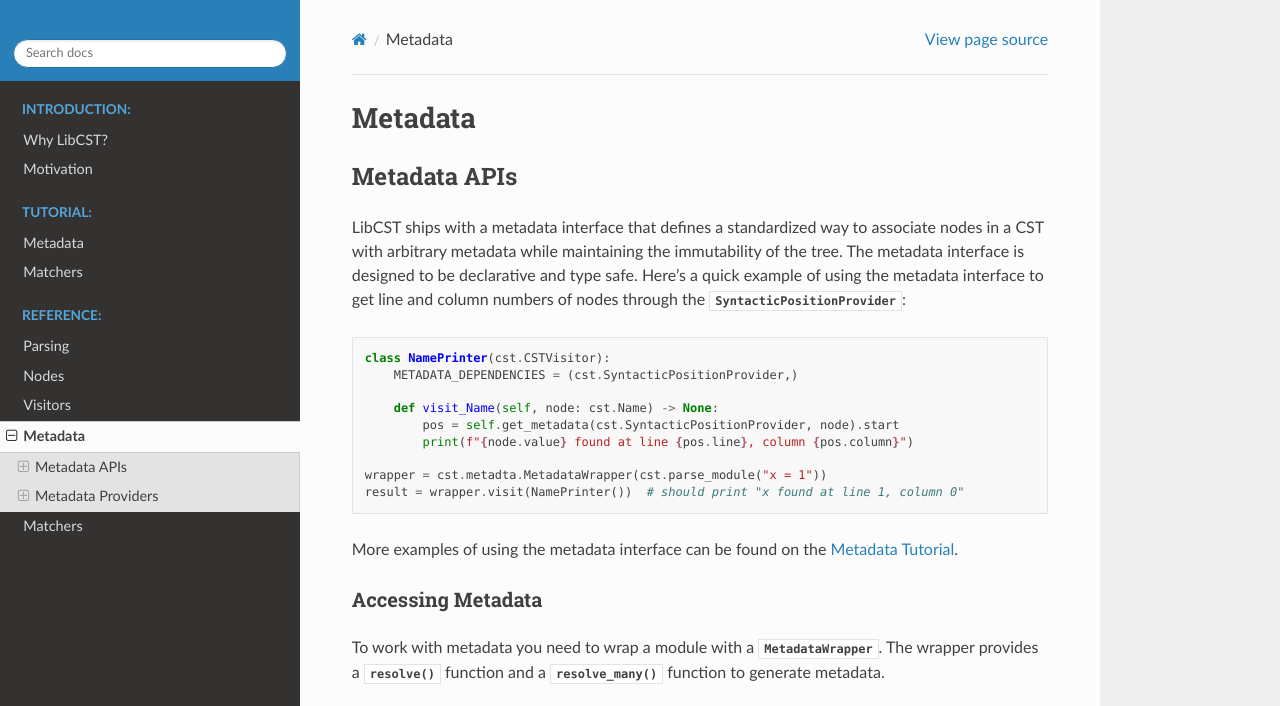
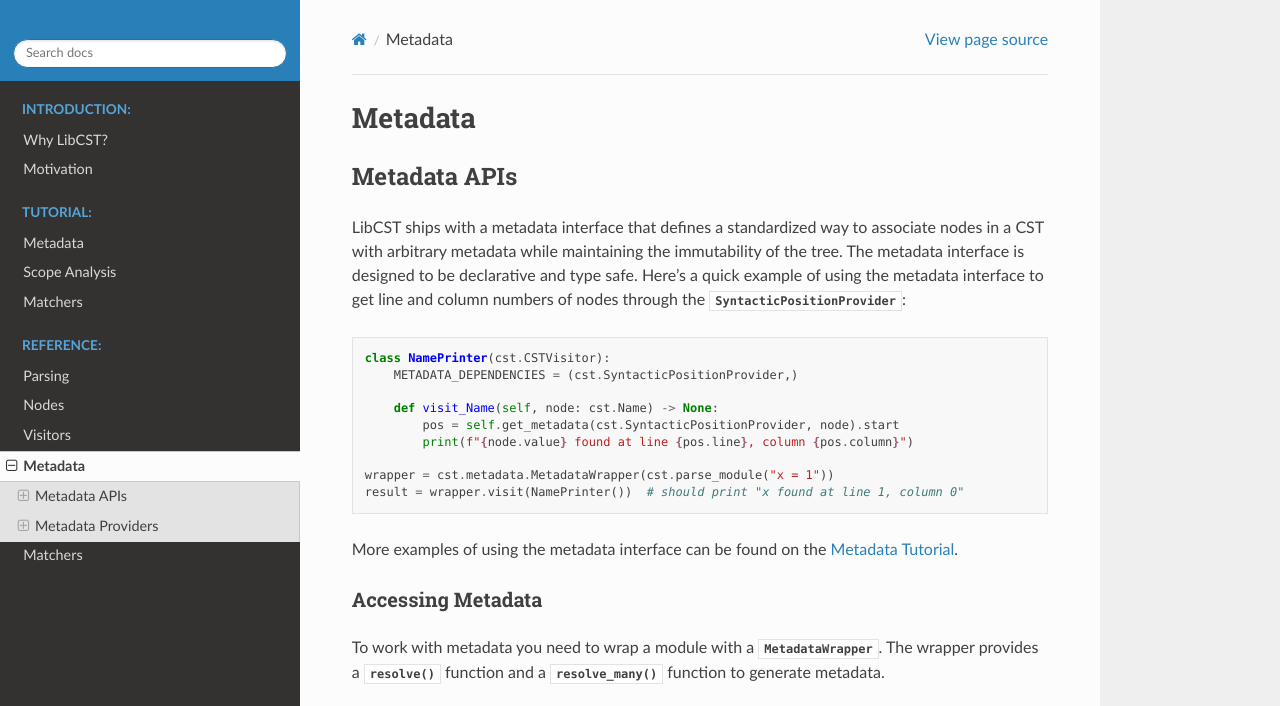
Before and after one commit to Instagram/LibCST, a Sphinx documentation site: the page built from docs/source/metadata.rst, in a window 1280 px wide and 900 px high, cut to the strip 0-706 px from the top of the window. Built offline with Sphinx 7.4.7 and the Read the Docs theme 2.0.0, drawn with Linux system fonts in a browser that asks for light colours.

Commit message:
[doc] add Scope Analysis tutorial

```diff
--- a/docs/source/index.rst
+++ b/docs/source/index.rst
@@ -25,6 +25,7 @@
 
    Parsing and Visitors <tutorial>
    Metadata <metadata_tutorial>
+   Scope Analysis <scope_tutorial>
    Matchers <matchers_tutorial>
 
 
--- a/docs/source/metadata.rst
+++ b/docs/source/metadata.rst
@@ -12,7 +12,7 @@
 associate nodes in a CST with arbitrary metadata while maintaining the immutability
 of the tree. The metadata interface is designed to be declarative and type safe.
 Here's a quick example of using the metadata interface to get line and column
-numbers of nodes through the :class:`~libcst.metadta.SyntacticPositionProvider`:
+numbers of nodes through the :class:`~libcst.metadata.SyntacticPositionProvider`:
 
 .. _libcst-metadata-position-example:
 .. code-block:: python
@@ -24,7 +24,7 @@
             pos = self.get_metadata(cst.SyntacticPositionProvider, node).start
             print(f"{node.value} found at line {pos.line}, column {pos.column}")
 
-    wrapper = cst.metadta.MetadataWrapper(cst.parse_module("x = 1"))
+    wrapper = cst.metadata.MetadataWrapper(cst.parse_module("x = 1"))
     result = wrapper.visit(NamePrinter())  # should print "x found at line 1, column 0"
 
 More examples of using the metadata interface can be found on the
@@ -33,15 +33,15 @@
 Accessing Metadata
 ------------------
 
-To work with metadata you need to wrap a module with a :class:`~libcst.metadta.MetadataWrapper`.
-The wrapper provides a :func:`~libcst.metadta.MetadataWrapper.resolve` function and a
-:func:`~libcst.metadta.MetadataWrapper.resolve_many` function to generate metadata.
+To work with metadata you need to wrap a module with a :class:`~libcst.metadata.MetadataWrapper`.
+The wrapper provides a :func:`~libcst.metadata.MetadataWrapper.resolve` function and a
+:func:`~libcst.metadata.MetadataWrapper.resolve_many` function to generate metadata.
 
-.. autoclass:: libcst.MetadataWrapper
+.. autoclass:: libcst.metadata.MetadataWrapper
 
 If you're working with visitors, which extend :class:`~libcst.MetadataDependent`,
 metadata dependencies will be automatically computed when visited by a
-:class:`~libcst.metadta.MetadataWrapper` and are accessible through
+:class:`~libcst.metadata.MetadataWrapper` and are accessible through
 :func:`~libcst.MetadataDependent.get_metadata`
 
 .. autoclass:: libcst.MetadataDependent
@@ -51,15 +51,15 @@
 
 Metadata is generated through provider classes that can be declared as a dependency
 by a subclass of :class:`~libcst.MetadataDependent`. These providers are then
-resolved automatically using methods provided by :class:`~libcst.metadta.MetadataWrapper`.
+resolved automatically using methods provided by :class:`~libcst.metadata.MetadataWrapper`.
 In most cases, you should extend :class:`~libcst.BatchableMetadataProvider` when
 writing a provider, unless you have a particular reason to not to use a
 batchable visitor. Only extend from :class:`~libcst.BaseMetadataProvider` if
 your provider does not use the visitor pattern for computing metadata for a tree.
 
 .. autoclass:: libcst.BaseMetadataProvider
-.. autoclass:: libcst.BatchableMetadataProvider
-.. autoclass:: libcst.VisitorMetadataProvider
+.. autoclass:: libcst.metadata.BatchableMetadataProvider
+.. autoclass:: libcst.metadata.VisitorMetadataProvider
 
 .. _libcst-metadata-position:
 
```
Also changed, not shown: docs/source/scope_tutorial.ipynb (added), 1 other file.
